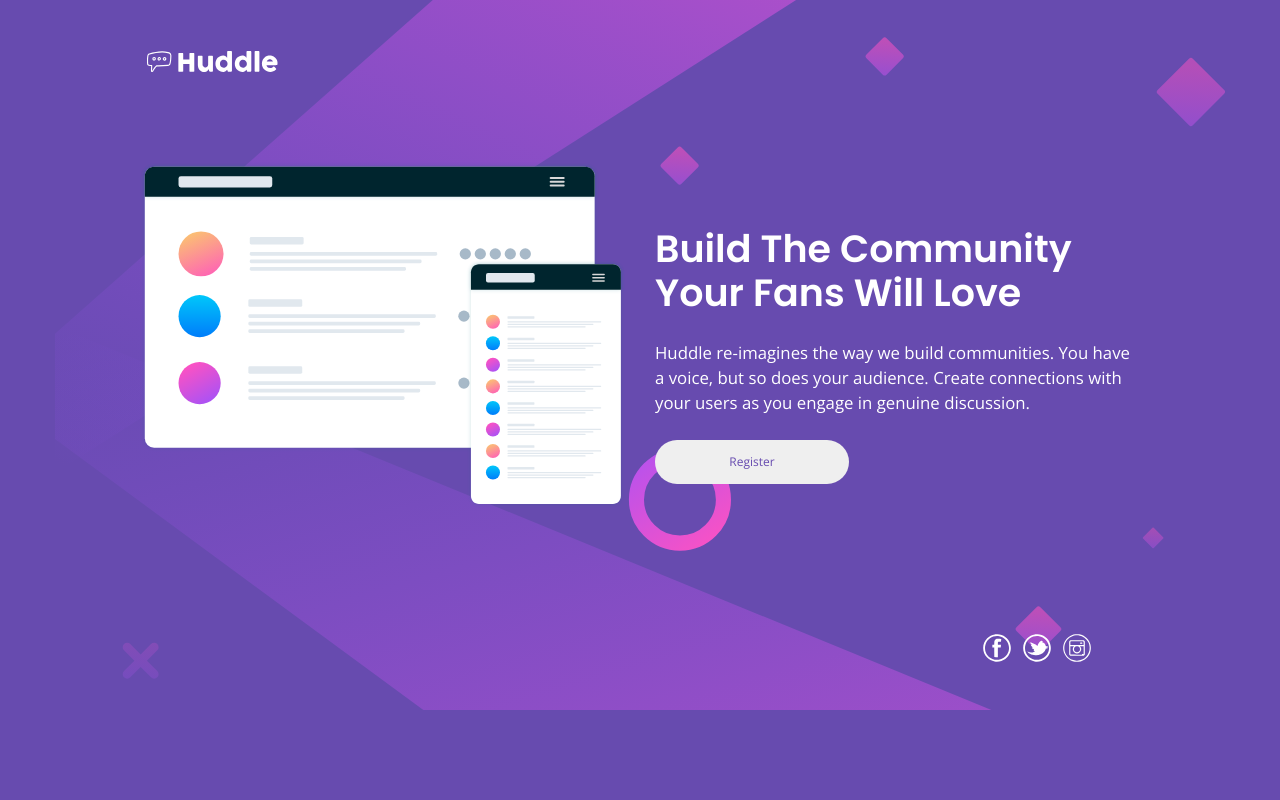
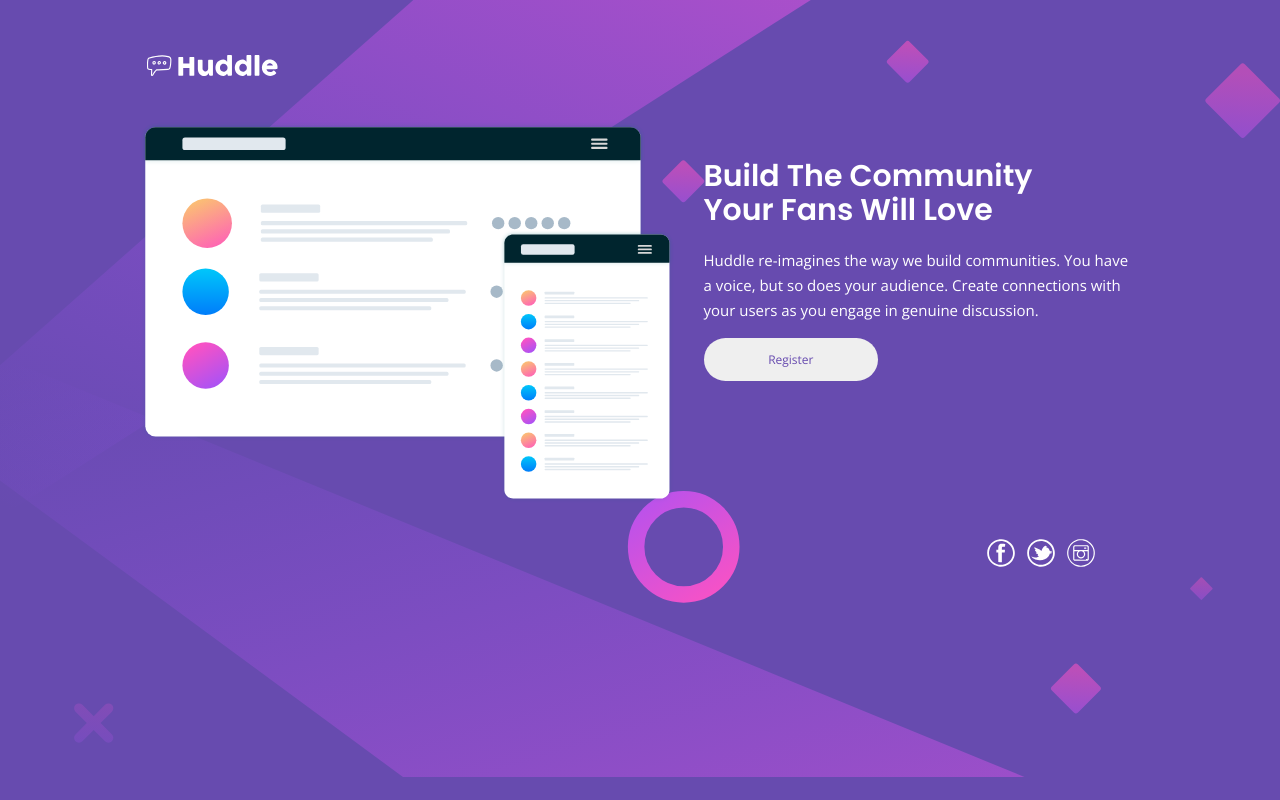
Before and after one commit to DaniDhax/fm-huddle-landing-page-with-single-introductory-section, a plain HTML site: page index.html in a window 1280 px wide. Drawn offline with nearby package versions, Linux system fonts and the light colour scheme.

Commit message:
Design 7

```diff
--- a/style.css
+++ b/style.css
@@ -131,16 +131,15 @@ footer {
 
   body {
     background-image: url(./images/bg-desktop.svg);
-    background-size: contain;
-    ;
+    background-size: 100%;
   }
 
   .container {
     width: 1000px;
-    height: 650px;
+    height: 550px;
     display: grid;
-    grid-template-columns: 1fr 1fr;
-    grid-template-rows: 10% 40% 40% 10%;
+    grid-template-columns: 1.1fr 0.9fr;
+    grid-template-rows: 10% 80% 10%;
     align-items: center;
     justify-content: center;
     column-gap: 30px;
@@ -148,6 +147,7 @@ footer {
 
   header {
     margin: unset;
+    align-self: flex-end;
   }
 
   .image-devices {
@@ -163,20 +163,27 @@ footer {
     margin: unset;
     text-align: left;
     justify-content: left;
+    margin-bottom: 130px;
   }
 
   .description h1 {
-    font-size: 3.8rem;
+    font-size: 3rem;
+    padding-right: 100px;
+  }
+
+  .description p {
+    font-size: 1.5rem;
   }
 
   button {
     align-self: flex-start;
     width: 40%;
+    margin: 15px 0;
   }
 
   footer {
     grid-column-start: 2;
-    grid-row-start: 4;
+    grid-row-start: 3;
     margin: unset;
     justify-content: flex-end;
     width: 90%;
```
